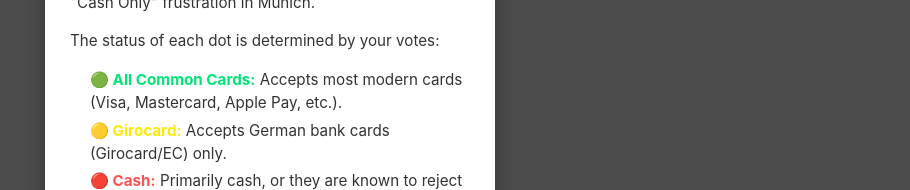
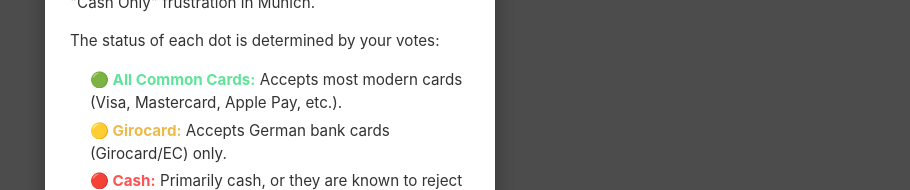
Before and after one commit to fluuury/munich-payment-map, a React (Vite) app: page / in a window 1280 px wide. Shown: the part 277-467 px from the top of the page, without its empty margins (370-1280 px from the left). Built offline with nearby package versions, Linux system fonts and the light colour scheme; no server answers.

Commit message:
Color Change

```diff
--- a/src/App.jsx
+++ b/src/App.jsx
@@ -302,8 +302,8 @@ function App() {
           <p>The status of each dot is determined by your votes:</p>
 
           <ul style={{ paddingLeft: '20px', listStyleType: 'none' }}>
-            <li><span style={{ color: '#00e676', fontWeight: 'bold' }}>🟢 All Common Cards:</span> Accepts most modern cards (Visa, Mastercard, Apple Pay, etc.).</li>
-            <li><span style={{ color: '#ffea00', fontWeight: 'bold' }}>🟡 Girocard:</span> Accepts German bank cards (Girocard/EC) only.</li>
+            <li><span style={{ color: '#5FE499', fontWeight: 'bold' }}>🟢 All Common Cards:</span> Accepts most modern cards (Visa, Mastercard, Apple Pay, etc.).</li>
+            <li><span style={{ color: '#ECBA4A', fontWeight: 'bold' }}>🟡 Girocard:</span> Accepts German bank cards (Girocard/EC) only.</li>
             <li><span style={{ color: '#ff5252', fontWeight: 'bold' }}>🔴 Cash:</span> Primarily cash, or they are known to reject cards.</li>
             <li><span style={{ color: '#b0bec5', fontWeight: 'bold' }}>⚪ Unknown:</span> No one has voted here yet.</li>
           </ul>
```
